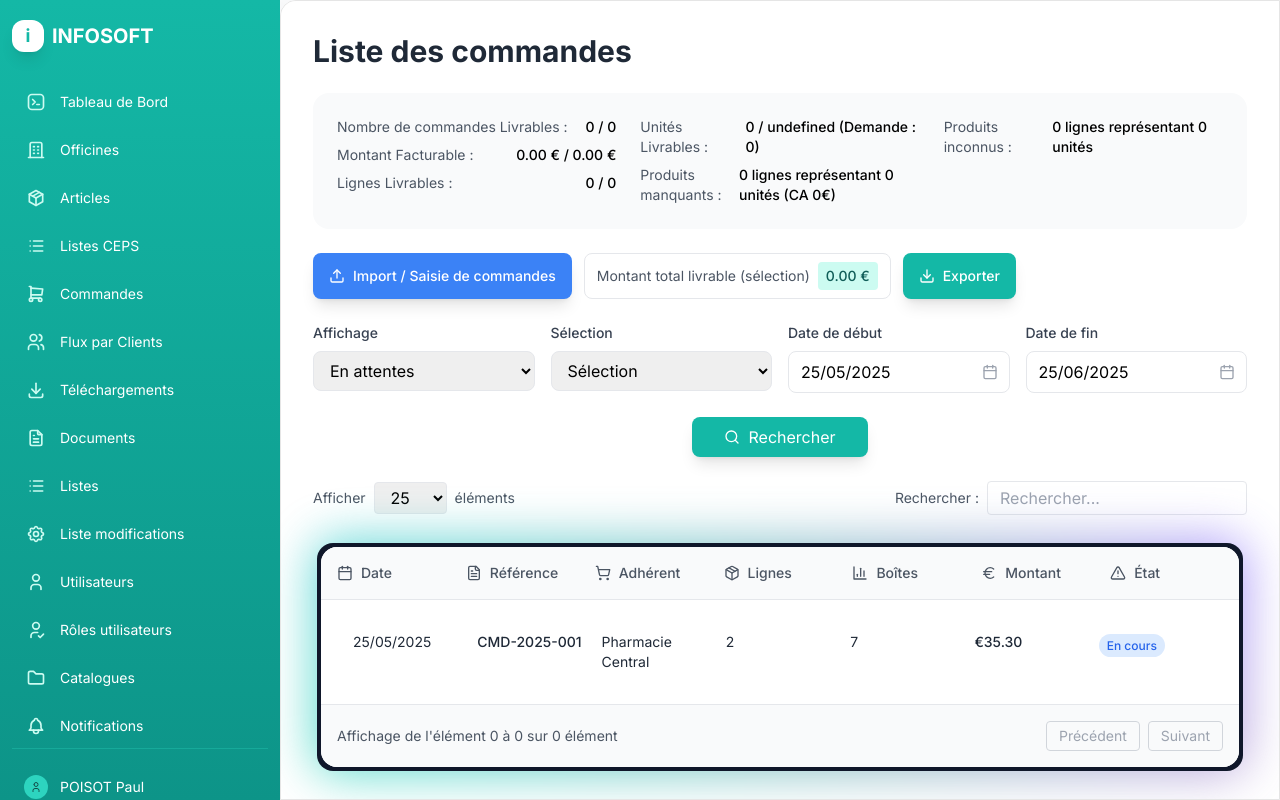
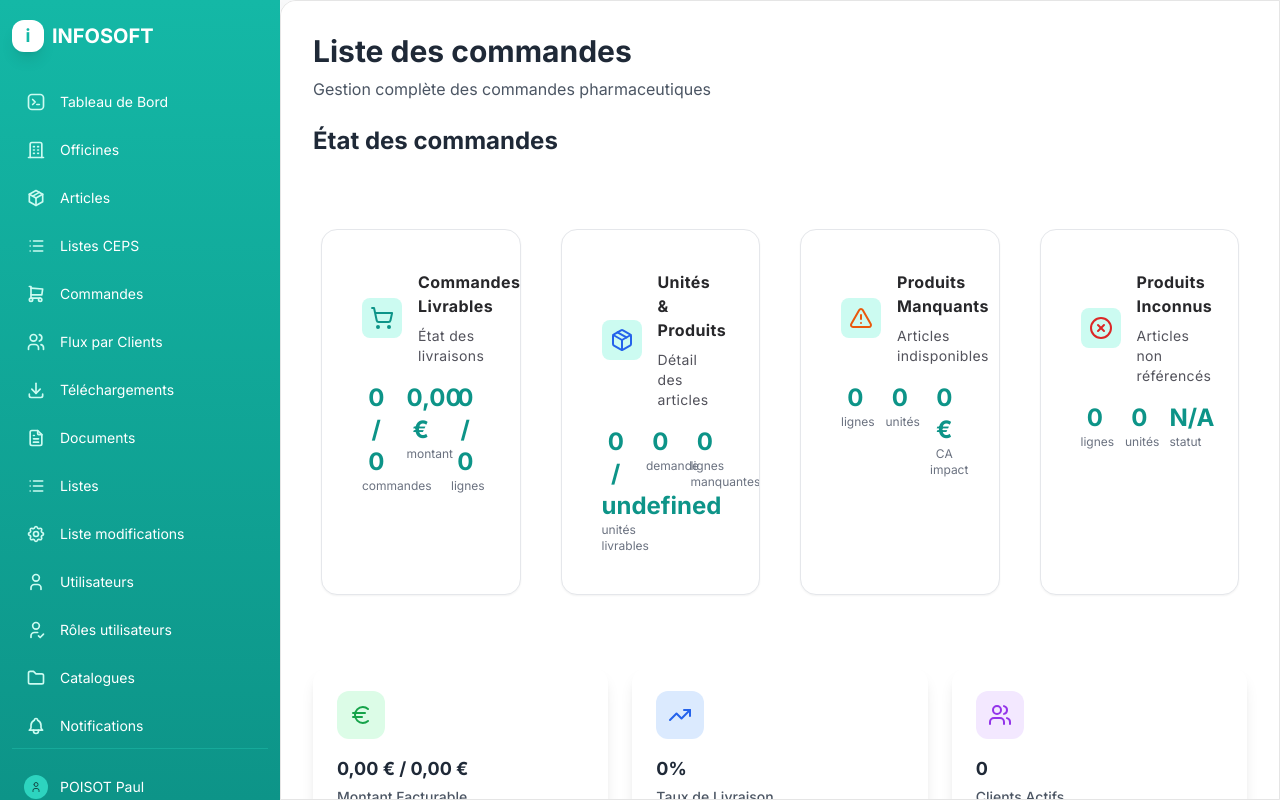
Before and after one commit to Roi-Crafteur/Frontal, a React (Vite) app: page / in a window 1280 px wide. Both pictures are taken after a click on the link "Commandes". Built offline with nearby package versions, Linux system fonts and the light colour scheme.

Commit message:
Module commandes avec statistiques améliorées

```diff
--- a/src/components/modules/OrderManagement.tsx
+++ b/src/components/modules/OrderManagement.tsx
@@ -20,9 +20,12 @@ import {
   BarChart3,
   AlertTriangle,
   ChevronLeft,
-  ChevronRight
+  ChevronRight,
+  TrendingUp,
+  Users
 } from "lucide-react";
 import { BackgroundGradient } from "../ui/aceternity/background-gradient";
+import { HoverEffect } from "../ui/aceternity/card-hover-effect";
 import type { Order } from "../../types";
 
 export default function OrderManagement() {
@@ -59,15 +62,53 @@ export default function OrderManagement() {
   const [itemsPerPage, setItemsPerPage] = useState(25);
   const [currentPage, setCurrentPage] = useState(1);
 
-  // Statistiques basées sur l'image
-  const stats = {
-    commandesLivrables: { count: 0, total: 0 },
-    montantFacturable: { current: 0.00, total: 0.00 },
-    lignesLivrables: { count: 0, total: 0 },
-    unitesLivrables: { count: 0, undefined: 'undefined', demande: 0 },
-    produitsManquants: { lignes: 0, unites: 0, ca: 0 },
-    produitsInconnus: { lignes: 0, unites: 0 }
-  };
+  // Statistiques basées sur l'image avec visualisation améliorée
+  const statsItems = [
+    {
+      title: "Commandes Livrables",
+      description: "État des livraisons",
+      link: "#",
+      icon: <ShoppingCart className="w-6 h-6 text-teal-600" />,
+      stats: [
+        { value: "0 / 0", label: "commandes" },
+        { value: "0,00 €", label: "montant" },
+        { value: "0 / 0", label: "lignes" }
+      ]
+    },
+    {
+      title: "Unités & Produits",
+      description: "Détail des articles",
+      link: "#",
+      icon: <Package className="w-6 h-6 text-blue-600" />,
+      stats: [
+        { value: "0 / undefined", label: "unités livrables" },
+        { value: "0", label: "demande" },
+        { value: "0", label: "lignes manquantes" }
+      ]
+    },
+    {
+      title: "Produits Manquants",
+      description: "Articles indisponibles",
+      link: "#",
+      icon: <AlertTriangle className="w-6 h-6 text-orange-600" />,
+      stats: [
+        { value: "0", label: "lignes" },
+        { value: "0", label: "unités" },
+        { value: "0 €", label: "CA impact" }
+      ]
+    },
+    {
+      title: "Produits Inconnus",
+      description: "Articles non référencés",
+      link: "#",
+      icon: <XCircle className="w-6 h-6 text-red-600" />,
+      stats: [
+        { value: "0", label: "lignes" },
+        { value: "0", label: "unités" },
+        { value: "N/A", label: "statut" }
+      ]
+    }
+  ];
 
   const montantTotalLivrable = 0.00;
 
@@ -118,45 +159,66 @@ export default function OrderManagement() {
           <h1 className="text-2xl lg:text-3xl font-bold text-gray-800 dark:text-white">
             Liste des commandes
           </h1>
+          <p className="text-gray-600 dark:text-gray-300 mt-2">
+            Gestion complète des commandes pharmaceutiques
+          </p>
         </div>
       </div>
 
-      {/* Statistiques principales */}
-      <div className="bg-gray-50 dark:bg-gray-800 rounded-2xl p-6">
-        <div className="grid grid-cols-1 md:grid-cols-2 lg:grid-cols-3 gap-6 text-sm">
-          <div className="space-y-2">
-            <div className="flex justify-between">
-              <span className="text-gray-600 dark:text-gray-300">Nombre de commandes Livrables :</span>
-              <span className="font-medium">{stats.commandesLivrables.count} / {stats.commandesLivrables.total}</span>
+      {/* Statistiques principales avec visualisation améliorée */}
+      <div className="mb-8">
+        <h2 className="text-xl lg:text-2xl font-bold text-gray-800 dark:text-white mb-6">
+          État des commandes
+        </h2>
+        <HoverEffect
+          items={statsItems}
+          className="grid-cols-1 md:grid-cols-2 lg:grid-cols-4 gap-4 sm:gap-6 py-4 sm:py-6 lg:py-10"
+        />
+      </div>
+
+      {/* Statistiques complémentaires */}
+      <div className="grid grid-cols-1 md:grid-cols-3 gap-6">
+        {[
+          {
+            title: "Montant Facturable",
+            value: "0,00 € / 0,00 €",
+            color: "text-green-600",
+            bg: "bg-green-100",
+            icon: Euro,
+            description: "Total facturable sur sélection"
+          },
+          {
+            title: "Taux de Livraison",
+            value: "0%",
+            color: "text-blue-600",
+            bg: "bg-blue-100",
+            icon: TrendingUp,
+            description: "Pourcentage de commandes livrées"
+          },
+          {
+            title: "Clients Actifs",
+            value: "0",
+            color: "text-purple-600",
+            bg: "bg-purple-100",
+            icon: Users,
+            description: "Officines avec commandes en cours"
+          }
+        ].map((stat, index) => (
+          <motion.div
+            key={index}
+            initial={{ opacity: 0, y: 20 }}
+            animate={{ opacity: 1, y: 0 }}
+            transition={{ duration: 0.3, delay: index * 0.1 }}
+            className="bg-white dark:bg-gray-800 rounded-2xl p-6 shadow-lg hover:shadow-xl transition-all"
+          >
+            <div className={`w-12 h-12 ${stat.bg} rounded-xl flex items-center justify-center mb-4`}>
+              <stat.icon className={`w-6 h-6 ${stat.color}`} />
             </div>
-            <div className="flex justify-between">
-              <span className="text-gray-600 dark:text-gray-300">Montant Facturable :</span>
-              <span className="font-medium">{stats.montantFacturable.current.toFixed(2)} € / {stats.montantFacturable.total.toFixed(2)} €</span>
-            </div>
-            <div className="flex justify-between">
-              <span className="text-gray-600 dark:text-gray-300">Lignes Livrables :</span>
-              <span className="font-medium">{stats.lignesLivrables.count} / {stats.lignesLivrables.total}</span>
-            </div>
-          </div>
-
-          <div className="space-y-2">
-            <div className="flex justify-between">
-              <span className="text-gray-600 dark:text-gray-300">Unités Livrables :</span>
-              <span className="font-medium">{stats.unitesLivrables.count} / {stats.unitesLivrables.undefined} (Demande : {stats.unitesLivrables.demande})</span>
-            </div>
-            <div className="flex justify-between">
-              <span className="text-gray-600 dark:text-gray-300">Produits manquants :</span>
-              <span className="font-medium">{stats.produitsManquants.lignes} lignes représentant {stats.produitsManquants.unites} unités (CA {stats.produitsManquants.ca}€)</span>
-            </div>
-          </div>
-
-          <div className="space-y-2">
-            <div className="flex justify-between">
-              <span className="text-gray-600 dark:text-gray-300">Produits inconnus :</span>
-              <span className="font-medium">{stats.produitsInconnus.lignes} lignes représentant {stats.produitsInconnus.unites} unités</span>
-            </div>
-          </div>
-        </div>
+            <h3 className="text-lg font-bold text-gray-800 dark:text-white mb-1">{stat.value}</h3>
+            <p className="text-gray-600 dark:text-gray-300 text-sm font-medium mb-1">{stat.title}</p>
+            <p className="text-gray-500 text-xs">{stat.description}</p>
+          </motion.div>
+        ))}
       </div>
 
       {/* Actions et filtres */}
```
